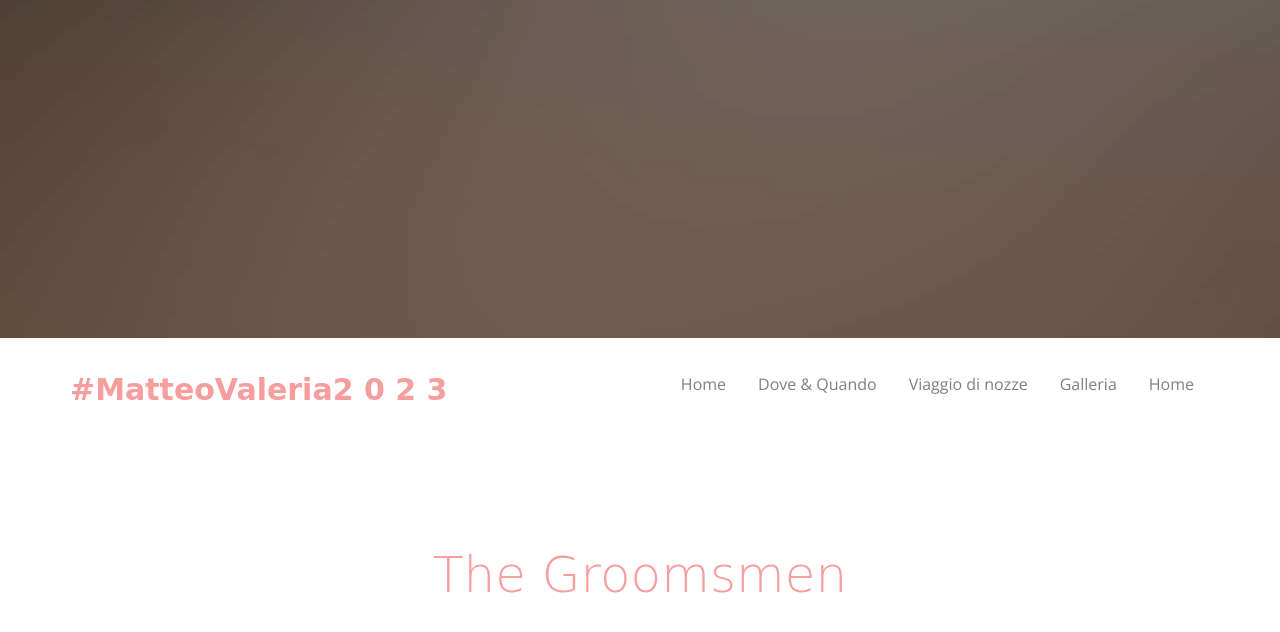
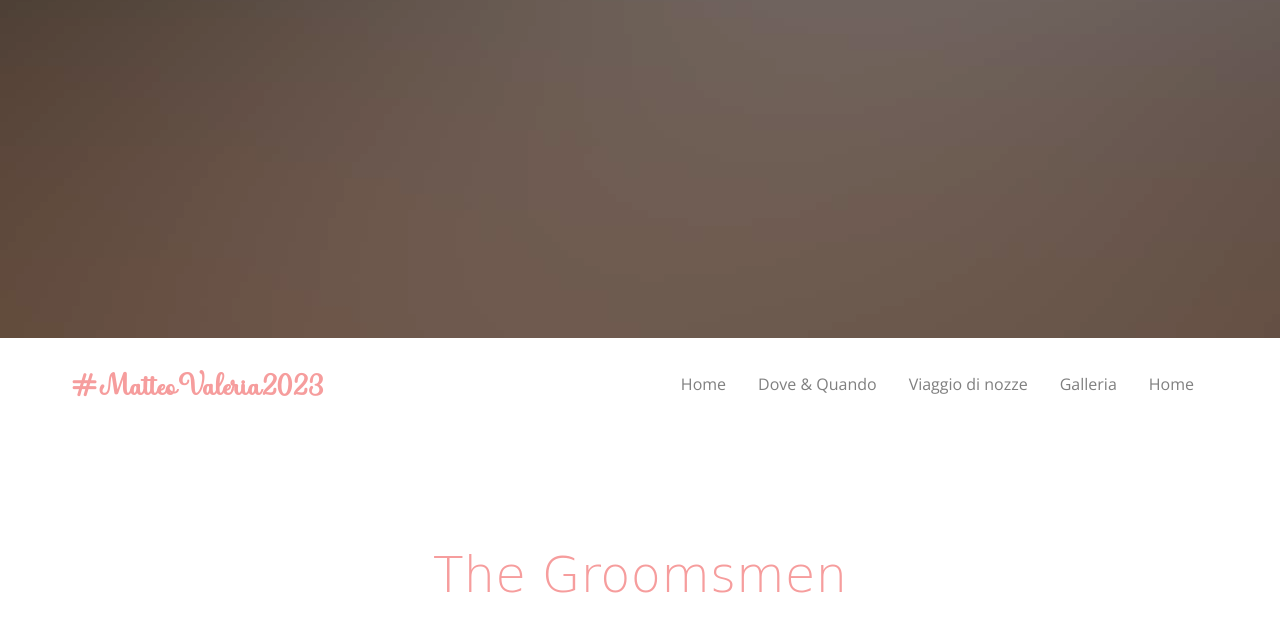
Before and after one commit to carlol/carlol-github.io, a website: page guest.html in a window 1280 px wide. Shown: the part 462-1094 px from the top of the page. Drawn offline with nearby package versions, Linux system fonts and the light colour scheme; some packages are replaced by stand-ins of ours; no server answers; a web font is replaced by a local one.

Commit message:
feat: hashtag font added

```diff
--- a/css/style.css
+++ b/css/style.css
@@ -5,6 +5,14 @@
   font-weight: normal;
   font-style: normal;
 }
+@font-face {
+  font-family: 'hashtag';
+  src: url("../fonts/hashtag/hashtag.ttf");
+  font-weight: normal;
+  font-style: normal;
+}
+
+
 
 /* =======================================================
 *
--- a/guest.html
+++ b/guest.html
@@ -12,6 +12,7 @@
 	<meta name="description" content="Matteo e Valeria sposi 2023" />
 	<meta name="keywords" content="" />
 	<meta name="author" content="carlol" />
+	<link rel="shortcut icon" type="image/x-icon" href="images/favicon.ico">
 
   <!--
 	//////////////////////////////////////////////////////
@@ -91,7 +92,7 @@
 			<div class="container">
 				<div class="nav-header">
 					<a href="#" class="js-fh5co-nav-toggle fh5co-nav-toggle dark"><i></i></a>
-					<h1 id="fh5co-logo"><a href="index.html">#MatteoValeria2 0 2 3</a></h1>
+					<h1 id="fh5co-logo" style="font-family:'hashtag';"><a href="index.html">#MatteoValeria2023</a></h1>
 					<!-- START #fh5co-menu-wrap -->
 					<nav id="fh5co-menu-wrap" role="navigation">
 						<ul class="sf-menu" id="fh5co-primary-menu">
```
Also changed, not shown: blog.html (+5 -4 lines), gallery.html (+2 -1 lines), groom-bride.html (+5 -4 lines), index.html (+1 -1 lines), our-trip.html (+2 -1 lines), when-where.html (+2 -1 lines), fonts/hashtag/hashtag.ttf (added), images/favicon.ico (added), 1 other file.
